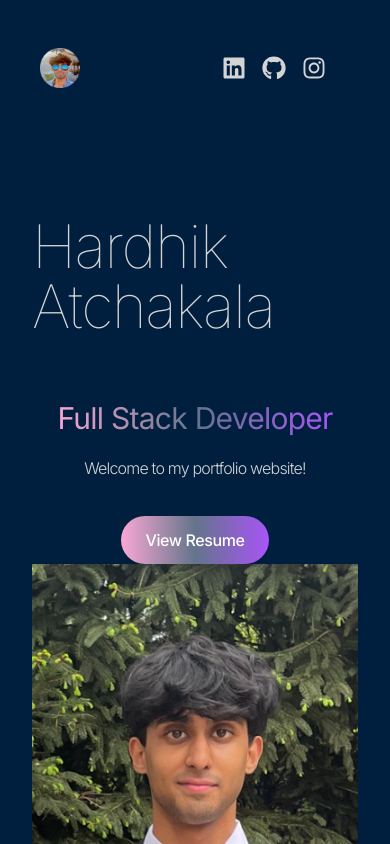
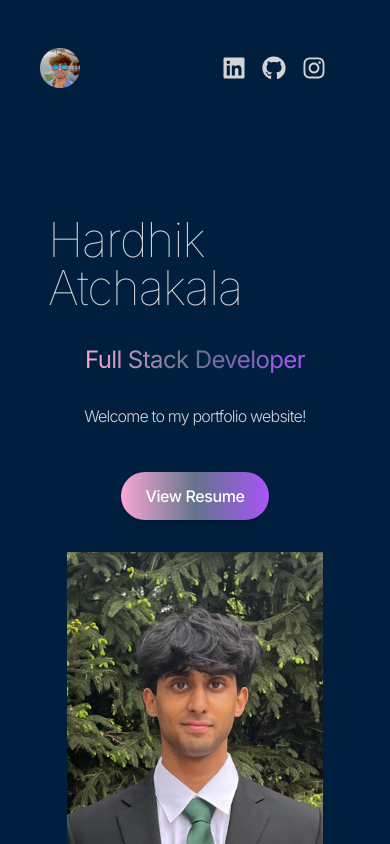
Before and after one commit to hatchakala/PortfolioWebsite, a React (Vite) app: page / in a window 390 px wide. Shown: the top 844 px of the page. Built offline with nearby package versions, Linux system fonts and the light colour scheme.

Commit message:
media queries work

```diff
--- a/src/components/Hero.jsx
+++ b/src/components/Hero.jsx
@@ -2,7 +2,7 @@
 // import profilePic from "../assets/HardhikMainWebsitePFP.png";
 // import { motion } from "framer-motion";
 // import Typewriter from "typewriter-effect";
-// import { useState } from "react";
+// import { useEffect, useState } from "react";
 
 // const container = (delay) => ({
 //   hidden: { x: -100, opacity: 0 },
@@ -16,6 +16,14 @@
 // const Hero = () => {
 //   const [isTyped, setIsTyped] = useState(false);
 
+//   // One-time effect to hide the cursor after typing
+//   useEffect(() => {
+//     if (isTyped) {
+//       const cursor = document.querySelector(".Typewriter__cursor");
+//       if (cursor) cursor.style.display = "none";
+//     }
+//   }, [isTyped]);
+
 //   return (
 //     <div className="border-b border-neutral-900 pb-4 lg:mb-36">
 //       <div className="flex flex-wrap">
@@ -27,33 +35,26 @@
 //               animate="visible"
 //               className="pb-16 text-6xl font-thin tracking-tight lg:mt-16 lg:text-7xl"
 //             >
-//               {/* Typewriter effect to print the name only the second time */}
-//               {!isTyped && (
+//               {!isTyped ? (
 //                 <Typewriter
 //                   options={{
-//                     strings: ["Hardhik Atchakala"],
 //                     autoStart: true,
 //                     loop: false,
+//                     delay: 75,
 //                     cursor: "|",
-//                     delay: 75,
 //                   }}
 //                   onInit={(typewriter) => {
 //                     typewriter
 //                       .typeString("Hardhik Atchakala")
-//                       .callFunction(() => {
-//                         // Hide the cursor after typing is complete
-//                         const cursor = document.querySelector(".Typewriter__cursor");
-//                         if (cursor) {
-//                           cursor.style.display = "none";
-//                         }
-//                         setIsTyped(true); // Mark as typed
-//                       })
+//                       .callFunction(() => setIsTyped(true))
 //                       .start();
 //                   }}
 //                 />
+//               ) : (
+//                 <span>Hardhik Atchakala</span>
 //               )}
-//               {isTyped && <span>Hardhik Atchakala</span>} {/* Show name after typing */}
 //             </motion.div>
+
 //             <motion.span
 //               variants={container(0.5)}
 //               initial="hidden"
@@ -62,6 +63,7 @@
 //             >
 //               Full Stack Developer
 //             </motion.span>
+
 //             <motion.p
 //               variants={container(1)}
 //               initial="hidden"
@@ -70,6 +72,7 @@
 //             >
 //               {HERO_CONTENT}
 //             </motion.p>
+
 //             <motion.a
 //               href="https://drive.google.com/file/d/1BgGa8OFSlt3ORBMmUVNKnQZPlkoqt6k3/view"
 //               target="_blank"
@@ -83,6 +86,7 @@
 //             </motion.a>
 //           </div>
 //         </div>
+
 //         <div className="w-full lg:w-1/2 lg:p-8">
 //           <div className="flex justify-center">
 //             <motion.img
@@ -100,7 +104,6 @@
 // };
 
 // export default Hero;
-
 
 import { HERO_CONTENT } from "../constants";
 import profilePic from "../assets/HardhikMainWebsitePFP.png";
@@ -129,15 +132,15 @@ const Hero = () => {
   }, [isTyped]);
 
   return (
-    <div className="border-b border-neutral-900 pb-4 lg:mb-36">
-      <div className="flex flex-wrap">
-        <div className="w-full lg:w-1/2">
+    <div className="border-b border-neutral-900 pb-8 lg:mb-36 px-4 sm:px-8">
+      <div className="flex flex-wrap justify-center items-center">
+        <div className="w-full lg:w-1/2 mb-8 lg:mb-0">
           <div className="flex flex-col items-center lg:items-start">
             <motion.div
               variants={container(0)}
               initial="hidden"
               animate="visible"
-              className="pb-16 text-6xl font-thin tracking-tight lg:mt-16 lg:text-7xl"
+              className="pb-8 text-5xl font-thin tracking-tight sm:text-6xl lg:text-7xl"
             >
               {!isTyped ? (
                 <Typewriter
@@ -163,7 +166,7 @@ const Hero = () => {
               variants={container(0.5)}
               initial="hidden"
               animate="visible"
-              className="bg-gradient-to-r from-pink-300 via-slate-500 to-purple-500 bg-clip-text text-3xl tracking-tight text-transparent"
+              className="bg-gradient-to-r from-pink-300 via-slate-500 to-purple-500 bg-clip-text text-2xl sm:text-3xl tracking-tight text-transparent"
             >
               Full Stack Developer
             </motion.span>
@@ -172,7 +175,7 @@ const Hero = () => {
               variants={container(1)}
               initial="hidden"
               animate="visible"
-              className="my-2 max-w-xl py-3 font-light tracking-tighter"
+              className="my-4 max-w-xl py-3 font-light tracking-tighter text-center lg:text-left"
             >
               {HERO_CONTENT}
             </motion.p>
@@ -199,6 +202,7 @@ const Hero = () => {
               transition={{ duration: 1, delay: 1.2 }}
               src={profilePic}
               alt="Hardhik Atchakala"
+              className="w-64 sm:w-80 lg:w-96"
             />
           </div>
         </div>
```
